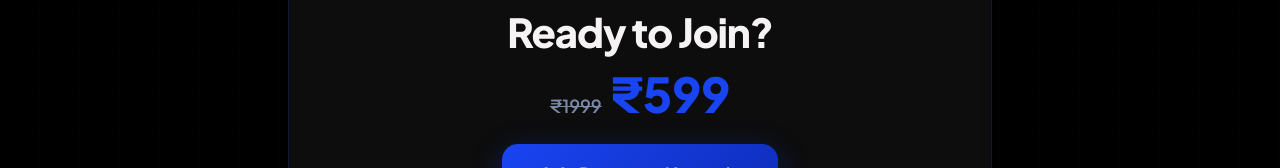
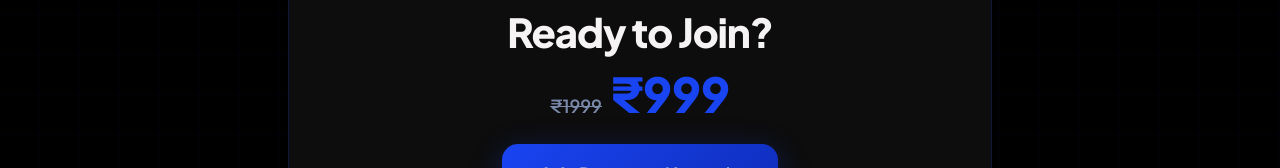
Before and after one commit to Datespot99/Datespot-game-edition, a React (Vite) app: page / in a window 1280 px wide. Shown: the part 3603-3771 px from the top of the page. Built offline with nearby package versions, Linux system fonts and the light colour scheme.

Commit message:
Update App.tsx

```diff
--- a/src/app/App.tsx
+++ b/src/app/App.tsx
@@ -1163,7 +1163,7 @@ function DesktopVersion({ onOpenPayment, showPayment, onClosePayment, paymentTyp
             <h2 className="font-extrabold mb-2" style={{ color: T.DARK, fontSize: 40, letterSpacing: '-0.03em' }}>Ready to Join?</h2>
             <div className="flex items-baseline gap-2 justify-center mb-6">
               <span className="text-lg line-through font-semibold" style={{ color: T.MUTED }}>₹1999</span>
-              <span className="font-black" style={{ fontSize: 48, color: B1, lineHeight: 1 }}>₹599</span>
+              <span className="font-black" style={{ fontSize: 48, color: B1, lineHeight: 1 }}>₹999</span>
             </div>
             <button onClick={() => onOpenPayment('full')}
               className="rounded-2xl font-black text-white text-lg flex items-center gap-3 mx-auto relative overflow-hidden transition-all hover:scale-105 mb-4"
@@ -1364,8 +1364,8 @@ function VoiceMessageBubble({ audioSrc, isUser }: { audioSrc?: string; isUser?:
 type UploadState = 'idle' | 'verifying' | 'success';
 
 function PaymentModal({ onClose, paymentType }: { onClose: () => void; paymentType: 'full' | 'demo' }) {
-  const UPI_ID        = 'paytm.s36oa7e@pty';
-  const AMOUNT        = '599';
+  const UPI_ID        = 'https://datespot.in/';
+  const AMOUNT        = '999';
   const ORIGINAL_AMT  = '1999';
   const WHATSAPP_LINK = 'https://t.me/+JOYVaKXWmeI5NThl';
   const upiUrl        = `upi://pay?pa=${UPI_ID}&pn=Datespot&am=${AMOUNT}&cu=INR`;
```
